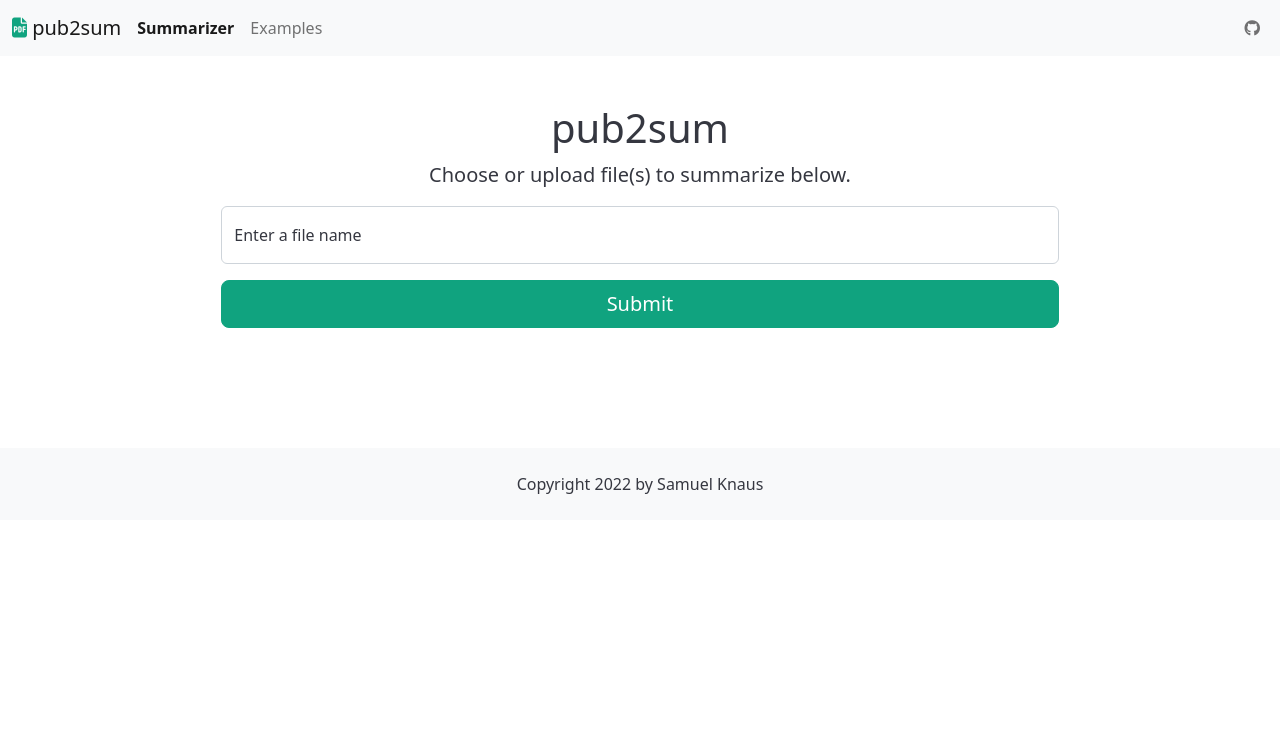
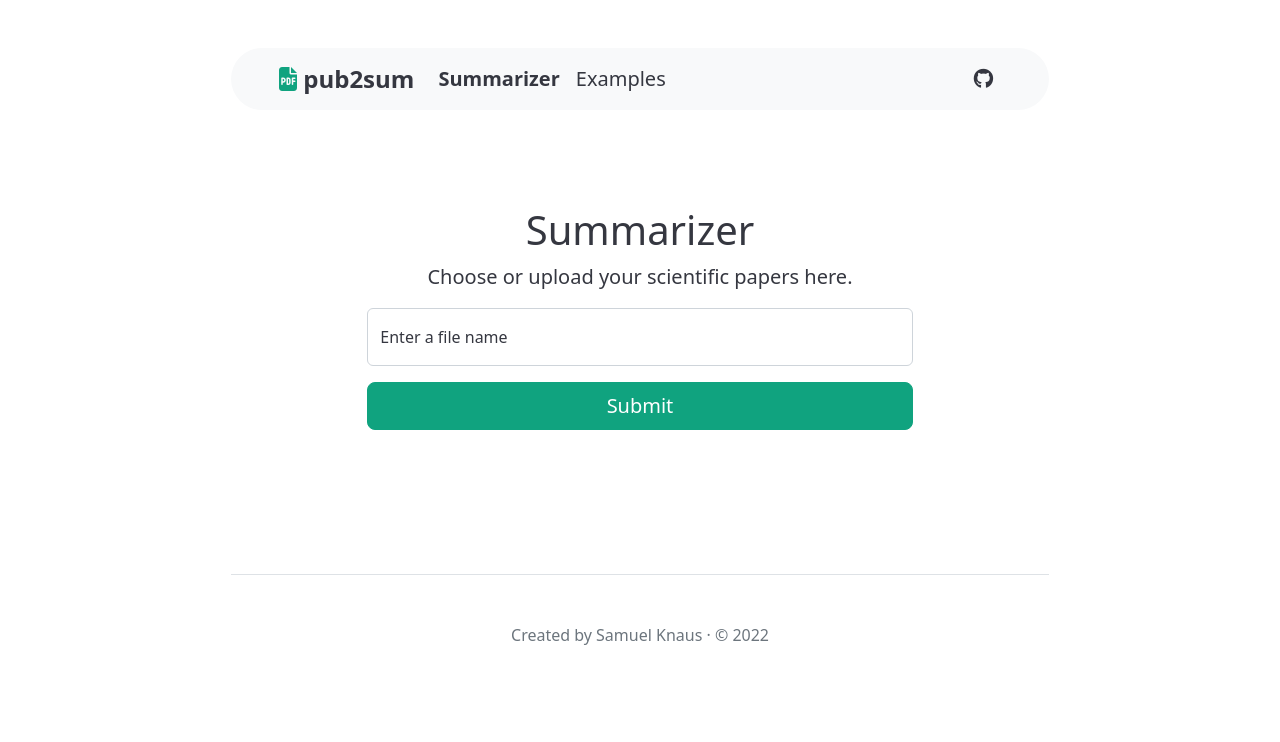
Before and after one commit to SamuelKnaus/pub2sum, a Flask app: page /summarizer in a window 1280 px wide. Shown: the top 742 px of the page. Run offline with Flask 2, Linux system fonts and the light colour scheme; some libraries are stand-ins or nearby versions.

Commit message:
Improvement: Better styling + code refactoring

```diff
--- a/static/styles/header.css
+++ b/static/styles/header.css
@@ -1,8 +1,3 @@
 header {
 
 }
-
-header .logo {
-    display: flex;
-    font-size: 2rem;
-}
--- /dev/null
+++ b/templates/favicons.html
@@ -0,0 +1,13 @@
+<link rel="apple-touch-icon" sizes="180x180"
+      href="{{ url_for('static', filename='images/favicon/apple-touch-icon.png') }}">
+<link rel="icon" type="image/png" sizes="32x32"
+      href="{{ url_for('static', filename='images/favicon/favicon-32x32.png') }}">
+<link rel="icon" type="image/png" sizes="16x16"
+      href="{{ url_for('static', filename='images/favicon/favicon-16x16.png') }}">
+<link rel="manifest" href="{{ url_for('static', filename='images/favicon/site.webmanifest') }}">
+<link rel="mask-icon" href="{{ url_for('static', filename='images/favicon/safari-pinned-tab.svg') }}"
+      color="#10a37f">
+<link rel="shortcut icon" href="{{ url_for('static', filename='images/favicon/favicon.ico') }}">
+<meta name="msapplication-TileColor" content="#10a37f">
+<meta name="msapplication-config" content="{{ url_for('static', filename='images/favicon/browserconfig.xml') }}">
+<meta name="theme-color" content="#10a37f">
--- /dev/null
+++ b/templates/footer.html
@@ -0,0 +1 @@
+<footer class="py-5 text-muted border-top text-center">Created by Samuel Knaus · © 2022</footer>
--- /dev/null
+++ b/templates/header.html
@@ -0,0 +1,28 @@
+<header class="d-flex align-items-center py-2 px-5 fs-5 mb-5 rounded-pill bg-light">
+    <a class="navbar-brand fs-4 fw-semibold me-3" href="{{ url_for('index') }}">
+        <i class="fa-regular fa-file-pdf primary-color my-1"></i>
+        pub2sum
+    </a>
+
+    <ul class="navbar-nav flex-row flex-wrap">
+        <li class="nav-item col-6 col-lg-auto">
+            <a class="nav-link py-2 px-0 px-lg-2{% if active_page == "summarizer" %} active{% endif %}"
+               href="{{ url_for('summarizer') }}">Summarizer</a>
+        </li>
+        <li class="nav-item col-6 col-lg-auto">
+            <a class="nav-link py-2 px-0 px-lg-2{% if active_page == "examples" %} active{% endif %}"
+               href="{{ url_for('examples') }}">Examples</a>
+        </li>
+    </ul>
+
+    <ul class="navbar-nav flex-row flex-wrap ms-md-auto">
+        <li class="nav-item col-6 col-lg-auto">
+            <a class="nav-link py-2 px-0 px-lg-2" href="https://github.com/SamuelKnaus/pub2sum"
+               target="_blank"
+               rel="noopener">
+                <i class="fa-brands fa-github"></i>
+                <small class="d-lg-none ms-2">GitHub</small>
+            </a>
+        </li>
+    </ul>
+</header>
--- /dev/null
+++ b/templates/javascripts.html
@@ -0,0 +1,3 @@
+<script src="{{ url_for('static',filename='bootstrap/js/bootstrap.min.js') }}"></script>
+
+<script src="{{ url_for('static',filename='scripts/main.js') }}"></script>
--- a/templates/layout.html
+++ b/templates/layout.html
@@ -1,70 +1,26 @@
+{% set active_page = active_page|default("index") %}
+
 <!DOCTYPE html>
 <html lang="de">
 <head>
     <title>{% block title %}{% endblock %}</title>
-
-    <link rel="apple-touch-icon" sizes="180x180" href="{{ url_for('static', filename='images/favicon/apple-touch-icon.png') }}">
-    <link rel="icon" type="image/png" sizes="32x32" href="{{ url_for('static', filename='images/favicon/favicon-32x32.png') }}">
-    <link rel="icon" type="image/png" sizes="16x16" href="{{ url_for('static', filename='images/favicon/favicon-16x16.png') }}">
-    <link rel="manifest" href="{{ url_for('static', filename='images/favicon/site.webmanifest') }}">
-    <link rel="mask-icon" href="{{ url_for('static', filename='images/favicon/safari-pinned-tab.svg') }}" color="#10a37f">
-    <link rel="shortcut icon" href="{{ url_for('static', filename='images/favicon/favicon.ico') }}">
-    <meta name="msapplication-TileColor" content="#10a37f">
-    <meta name="msapplication-config" content="{{ url_for('static', filename='images/favicon/browserconfig.xml') }}">
-    <meta name="theme-color" content="#10a37f">
-
-    <link rel="stylesheet" href="{{ url_for('static', filename='bootstrap/css/bootstrap.min.css') }}"/>
-    <link rel="stylesheet" href="{{ url_for('static', filename='fontawesome/css/fontawesome.min.css') }}"/>
-    <link rel="stylesheet" href="{{ url_for('static', filename='fontawesome/css/brands.css') }}"/>
-    <link rel="stylesheet" href="{{ url_for('static', filename='fontawesome/css/solid.css') }}"/>
-
-    <link rel="stylesheet" href="{{ url_for('static', filename='/styles/helper.css') }}"/>
-    <link rel="stylesheet" href="{{ url_for('static', filename='/styles/header.css') }}"/>
-    <link rel="stylesheet" href="{{ url_for('static', filename='/styles/main.css') }}"/>
+    {% include "favicons.html" %}
+    {% include "stylesheets.html" %}
 </head>
 
 <body>
+<div class="wrapper mx-auto p-3 py-5">
+    {% include "header.html" %}
 
-<header class="navbar navbar-expand-lg bg-light sticky-top">
-    <nav class="container-xxl flex-wrap flex-lg-nowrap">
-        <a class="navbar-brand p-0 me-0 me-lg-2" href="{{ url_for('index') }}">
-            <i class="fa-regular fa-file-pdf primary-color my-1"></i>
-            pub2sum
-        </a>
+    <main class="py-5 my-5">
+        {% block teaser %}{% endblock teaser %}
 
-        <button class="navbar-toggler d-flex d-lg-none order-3 p-2" type="button" data-bs-toggle="offcanvas"
-                data-bs-target="#bdNavbar" aria-controls="bdNavbar" aria-label="Toggle navigation">
-            <svg class="bi" aria-hidden="true">
-                <use xlink:href="#three-dots"></use>
-            </svg>
-        </button>
+        {% block content %}{% endblock content %}
+    </main>
 
-        {% block navbar %}{% endblock %}
+    {% include "footer.html" %}
+</div>
 
-        <ul class="navbar-nav flex-row flex-wrap ms-md-auto">
-            <li class="nav-item col-6 col-lg-auto">
-                <a class="nav-link py-2 px-0 px-lg-2" href="https://github.com/SamuelKnaus/pub2sum" target="_blank"
-                   rel="noopener">
-                    <i class="fa-brands fa-github"></i>
-                    <small class="d-lg-none ms-2">GitHub</small>
-                </a>
-            </li>
-        </ul>
-    </nav>
-</header>
-
-<main class="pt-5 pb-4">
-    {% block main %}*** MAIN ***{% endblock %}
-</main>
-
-<footer class="py-4 mt-5 bg-light text-center">
-    <div class="container-xxl">
-        <span>Copyright 2022 by Samuel Knaus</span>
-    </div>
-</footer>
-
-<script src="{{ url_for('static',filename='bootstrap/js/bootstrap.min.js') }}"></script>
-
-<script src="{{ url_for('static',filename='scripts/main.js') }}"></script>
+{% include"javascripts.html" %}
 </body>
 </html>
--- /dev/null
+++ b/templates/stylesheets.html
@@ -0,0 +1,8 @@
+<link rel="stylesheet" href="{{ url_for('static', filename='bootstrap/css/bootstrap.min.css') }}"/>
+<link rel="stylesheet" href="{{ url_for('static', filename='fontawesome/css/fontawesome.min.css') }}"/>
+<link rel="stylesheet" href="{{ url_for('static', filename='fontawesome/css/brands.css') }}"/>
+<link rel="stylesheet" href="{{ url_for('static', filename='fontawesome/css/solid.css') }}"/>
+
+<link rel="stylesheet" href="{{ url_for('static', filename='/styles/helper.css') }}"/>
+<link rel="stylesheet" href="{{ url_for('static', filename='/styles/header.css') }}"/>
+<link rel="stylesheet" href="{{ url_for('static', filename='/styles/main.css') }}"/>
--- a/templates/summarizer.html
+++ b/templates/summarizer.html
@@ -1,23 +1,13 @@
 {% extends "layout.html" %}
+{% set active_page = "summarizer" %}
 
 {% block title %}Summarizer - pub2sum{% endblock %}
 
-{% block navbar %}
-    <ul class="navbar-nav flex-row flex-wrap bd-navbar-nav">
-        <li class="nav-item col-6 col-lg-auto">
-            <a class="nav-link py-2 px-0 px-lg-2 active" href="{{ url_for('summarizer') }}">Summarizer</a>
-        </li>
-        <li class="nav-item col-6 col-lg-auto">
-            <a class="nav-link py-2 px-0 px-lg-2" href="{{ url_for('examples') }}">Examples</a>
-        </li>
-    </ul>
-{% endblock %}
-
-{% block main %}
-    <div class="container-xxl">
+{% block teaser %}
+    <div class="teaser mb-5">
         <div class="col-md-8 mx-auto mb-5">
-            <h1 class="text-center">pub2sum</h1>
-            <p class="lead text-center">Choose or upload file(s) to summarize below.</p>
+            <h1 class="text-center">Summarizer</h1>
+            <p class="lead text-center">Choose or upload your scientific papers here.</p>
 
             <form action="/summarizer" method="post" class="mb-4">
                 <div class="form-floating mb-3">
@@ -29,16 +19,19 @@
 
             {% if raw_text or summary or reference_list %}
                 <div class="scroll-to-results text-center">
-                    <a href="#result-anchor"><i class="fa-solid fa-angles-down"></i></a>
+                    <a href="#summarizer-results-section"><i class="fa-solid fa-angles-down"></i></a>
                 </div>
             {% endif %}
         </div>
+    </div>
+{% endblock teaser %}
 
+{% block content %}
     {% if raw_text or summary or reference_list %}
-            <div id="result-anchor" class="result col-md-8 pt-5">
+        <div id="summarizer-results-section" class="results">
             <h2 class="text-center mb-4">Results</h2>
 
-                <div class="accordion" id="summarizer-results">
+            <div class="accordion" id="summarizer-results-accordion">
                 {% if raw_text %}
                     <div class="accordion-item">
                         <h2 class="accordion-header" id="summarizer-raw-input-text">
@@ -101,5 +94,4 @@
             </div>
         </div>
     {% endif %}
-    </div>
-{% endblock %}
+{% endblock content %}
```
Also changed, not shown: templates/examples.html (+3 -13 lines), templates/index.html (+5 -17 lines). Lines whose indentation alone changed are shown as unchanged.
